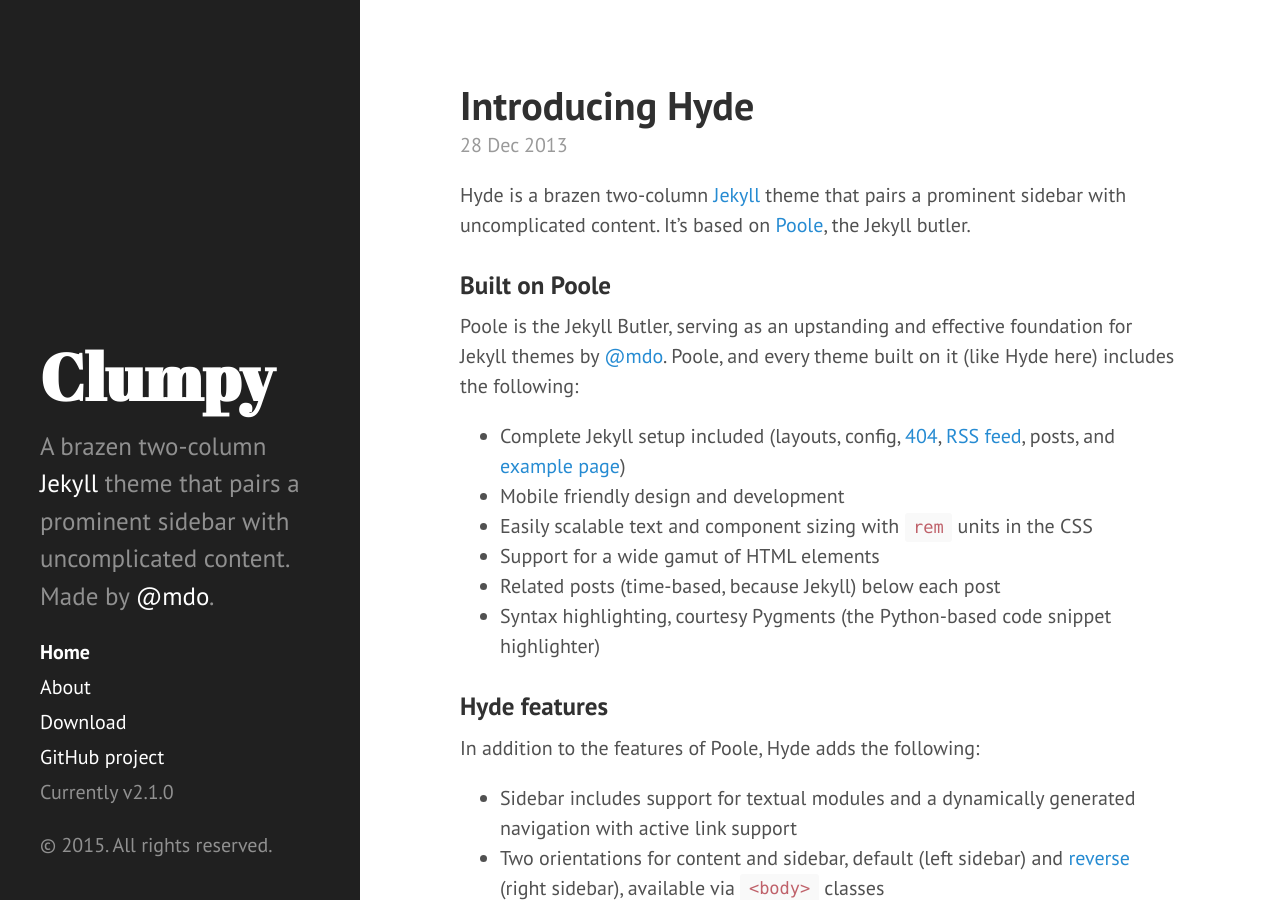
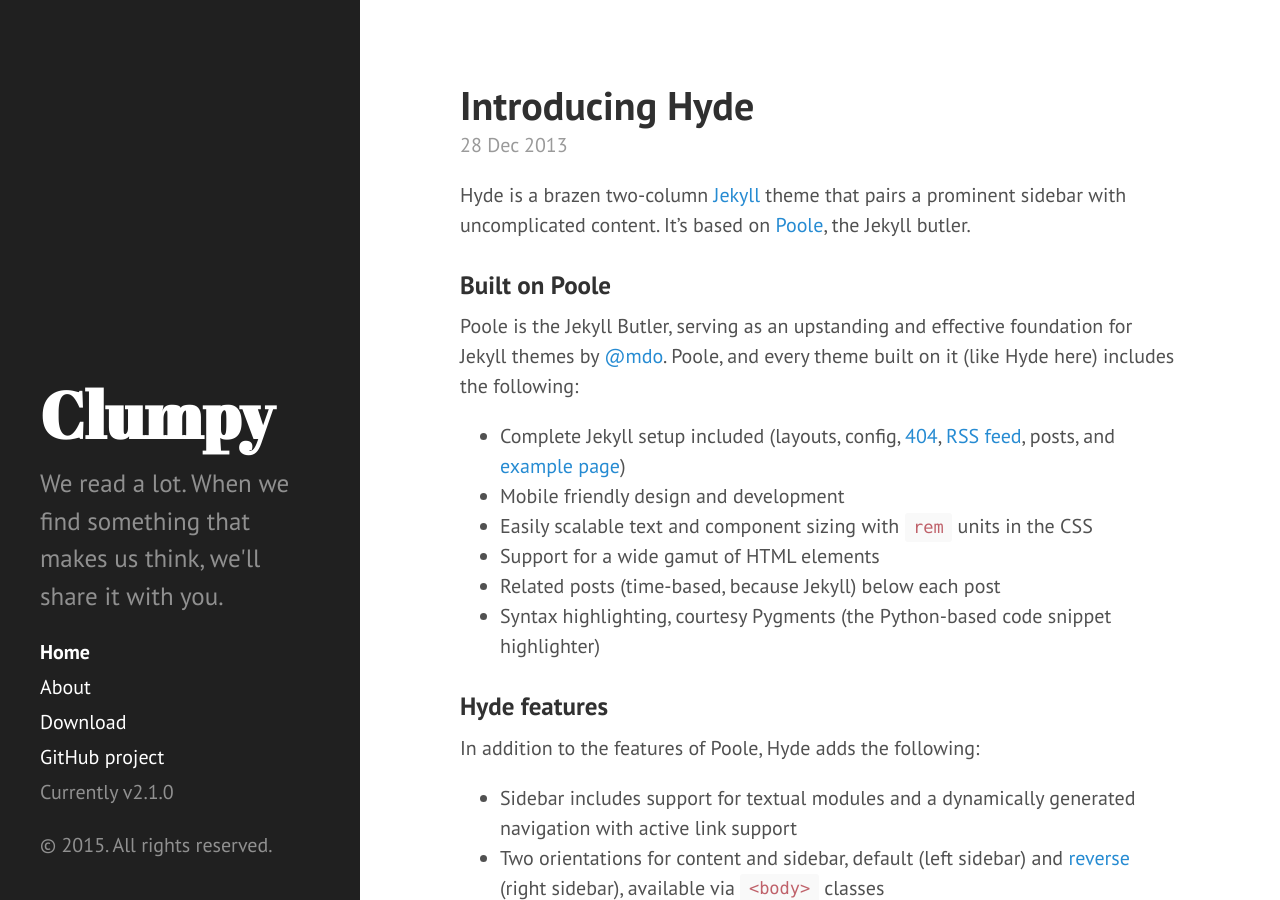
Before and after one commit to tstirrat15/clumpy-blog, a Jekyll site: the page built from index.html, in a window 1280 px wide and 900 px high. Built offline with Jekyll 4.4.1, drawn with Linux system fonts in a browser that asks for light colours; Markdown is read by kramdown in place of the engine named in the settings; the list of posts is cut into pages by our own code.

Commit message:
changed the config file so that the site works

```diff
--- a/_config.yml
+++ b/_config.yml
@@ -1,26 +1,28 @@
+# Includes
+gems:
+  - jekyll-paginate
+  - redcarpet
+  - jekyll-gist
+  - pygments
+
 # Dependencies
 markdown:         redcarpet
 highlighter:      pygments
 
 # Permalinks
 permalink:        pretty
-relative_permalinks: true
 
 # Setup
 title:            Clumpy
-tagline:          'A Jekyll theme'
-description:      'A brazen two-column <a href="http://jekyllrb.com" target="_blank">Jekyll</a> theme that pairs a prominent sidebar with uncomplicated content. Made by <a href="https://twitter.com/mdo" target="_blank">@mdo</a>.'
+tagline:          'Sharing the things that stick'
+description:      "We read a lot. When we find something that makes us think, we'll share it with you."
 url:              http://clumpy.io
 baseurl:          /
 
 author:
-  name:           'Mark Otto'
-  url:            https://twitter.com/mdo
+  name:           'James Thompson and Tanner Stirrat'
 
 paginate:         5
 
 # Custom vars
 version:          2.1.0
-
-github:
-  repo:           https://github.com/poole/hyde
```
